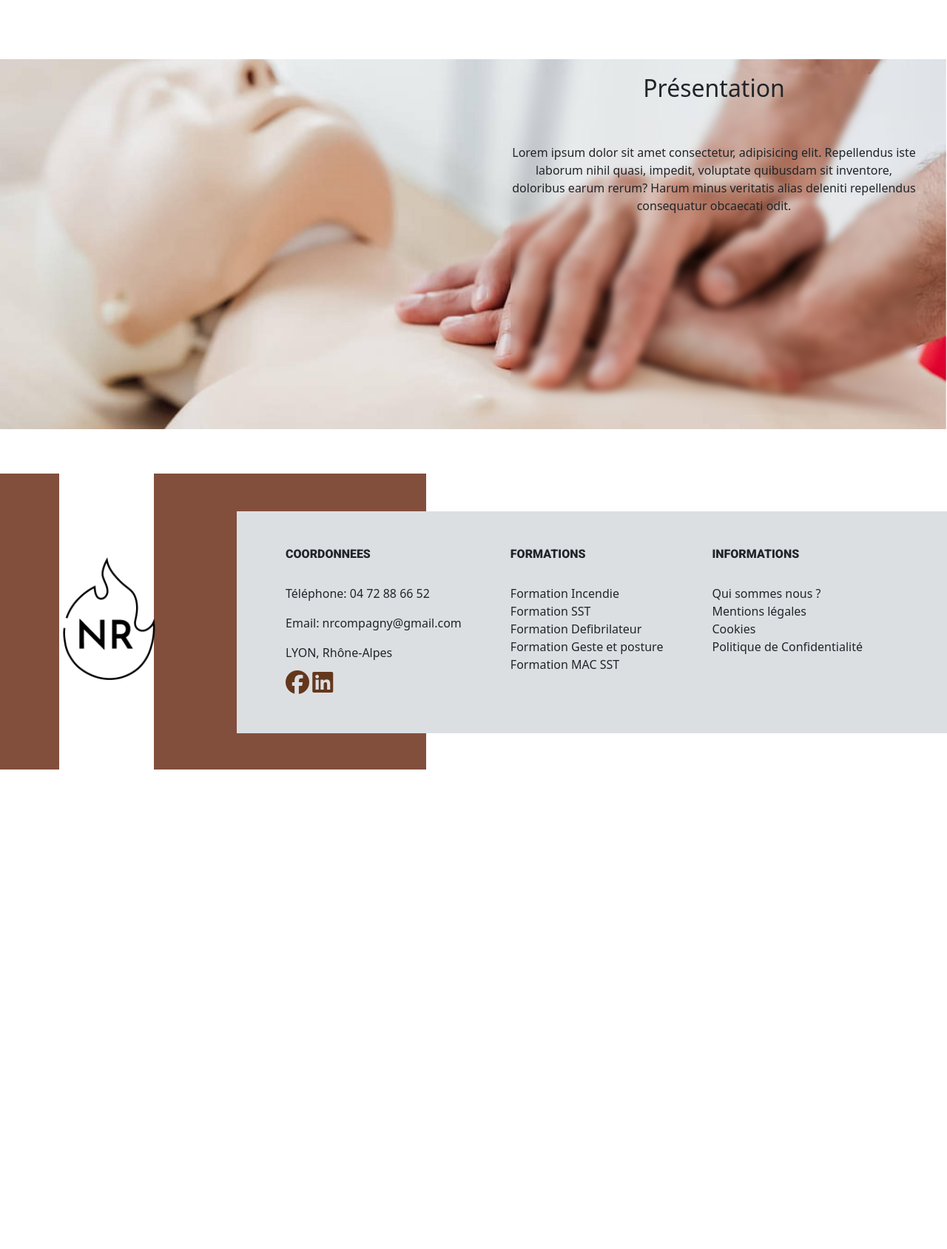
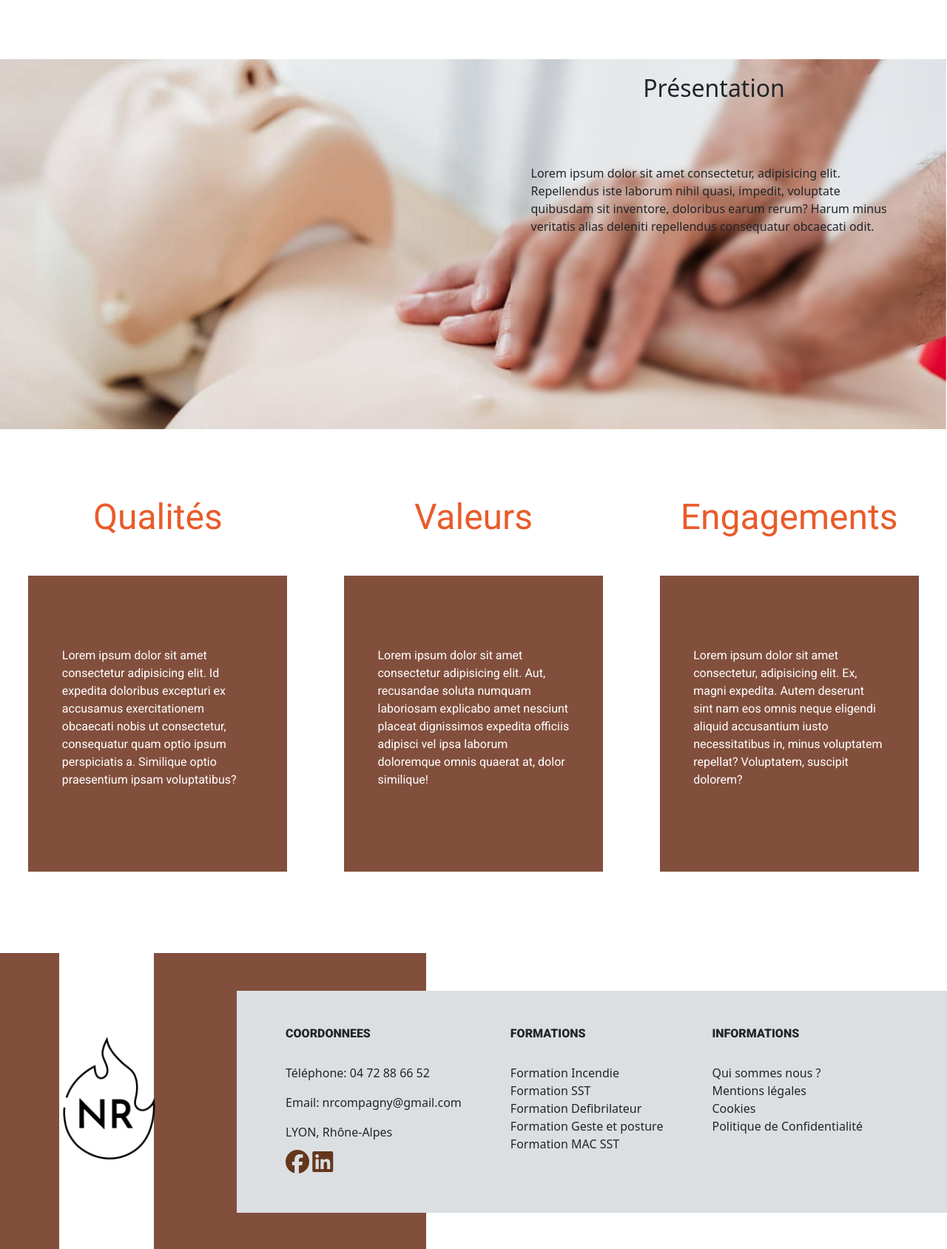
Before and after one commit to TheMaxium69/NRPrevention-SiteWeb, a PHP site: page /formation.php in a window 1280 px wide. Shown: the part 350-2038 px from the top of the page at 74% size. Before the commit the page ends 1390 px from the top, so only its background shows below. Run offline with PHP 8.4, Linux system fonts and the light colour scheme.

Commit message:
finish formation.php à 99%

```diff
--- a/css/formation.css
+++ b/css/formation.css
@@ -41,6 +41,59 @@ header .grey{
 }
 
 .opacity-rigth p{
+    text-align: start;
+    padding: 5%;
+}
+
+
+
+#card-flex{
+    display: flex;
+    justify-content: space-around;
+}
+
+#card-flex p{
+    text-align: start;
+    color: white;
+    padding: 13%;
+}
+
+.formation-card-brown2{
+    height: 400px;
+    width: 350px;
+    background-color: rgb(130, 79, 61);
+    display: flex;
+    align-items: center;
+    margin-top: 50px;
+}
+
+
+.formation-card-brown{
+    height: 400px;
+    width: 350px;
+    background-color: rgb(130, 79, 61);
+    display: flex;
+    align-items: center;
+    margin-top: 50px;
+}
+
+.formation-card-brown3{
+    height: 400px;
+    width: 350px;
+    background-color: rgb(130, 79, 61);
+    display: flex;
+    align-items: center;
+    margin-top: 50px;
+}
+
+.h2-flex{
     text-align: center;
+    margin-top: 90px;
+    margin-bottom: 50px;
+    color: rgb( 233, 91, 42);
+    font-family: "Roboto", sans-serif; /* A modifier plus tard !! */
+}
 
+.h2-flex h2{
+    font-size: 300%;
 }
--- a/formation.php
+++ b/formation.php
@@ -18,8 +18,26 @@ head($page); ?>
         <p>Lorem ipsum dolor sit amet consectetur, adipisicing elit. Repellendus iste laborum nihil quasi, impedit, voluptate quibusdam sit inventore, doloribus earum rerum? Harum minus veritatis alias deleniti repellendus consequatur obcaecati odit.</p>
     </div>
 </div>
-
-
+<div id="card-flex">
+    <div class="h2-flex">
+<h2>Qualités</h2>
+<div class="formation-card-brown">
+<p>Lorem ipsum dolor sit amet consectetur adipisicing elit. Id expedita doloribus excepturi ex accusamus exercitationem obcaecati nobis ut consectetur, consequatur quam optio ipsum perspiciatis a. Similique optio praesentium ipsam voluptatibus?</p>
+</div>
+</div>
+<div class="h2-flex">
+<h2>Valeurs</h2>
+<div class="formation-card-brown2">
+    <p>Lorem ipsum dolor sit amet consectetur adipisicing elit. Aut, recusandae soluta numquam laboriosam explicabo amet nesciunt placeat dignissimos expedita officiis adipisci vel ipsa laborum doloremque omnis quaerat at, dolor similique!</p>
+</div>
+</div>
+<div class="h2-flex">
+<h2>Engagements</h2>
+<div class="formation-card-brown3">
+    <p>Lorem ipsum dolor sit amet consectetur, adipisicing elit. Ex, magni expedita. Autem deserunt sint nam eos omnis neque eligendi aliquid accusantium iusto necessitatibus in, minus voluptatem repellat? Voluptatem, suscipit dolorem?</p>
+</div>
+</div>
+</div>
 <body>
 
 
```
